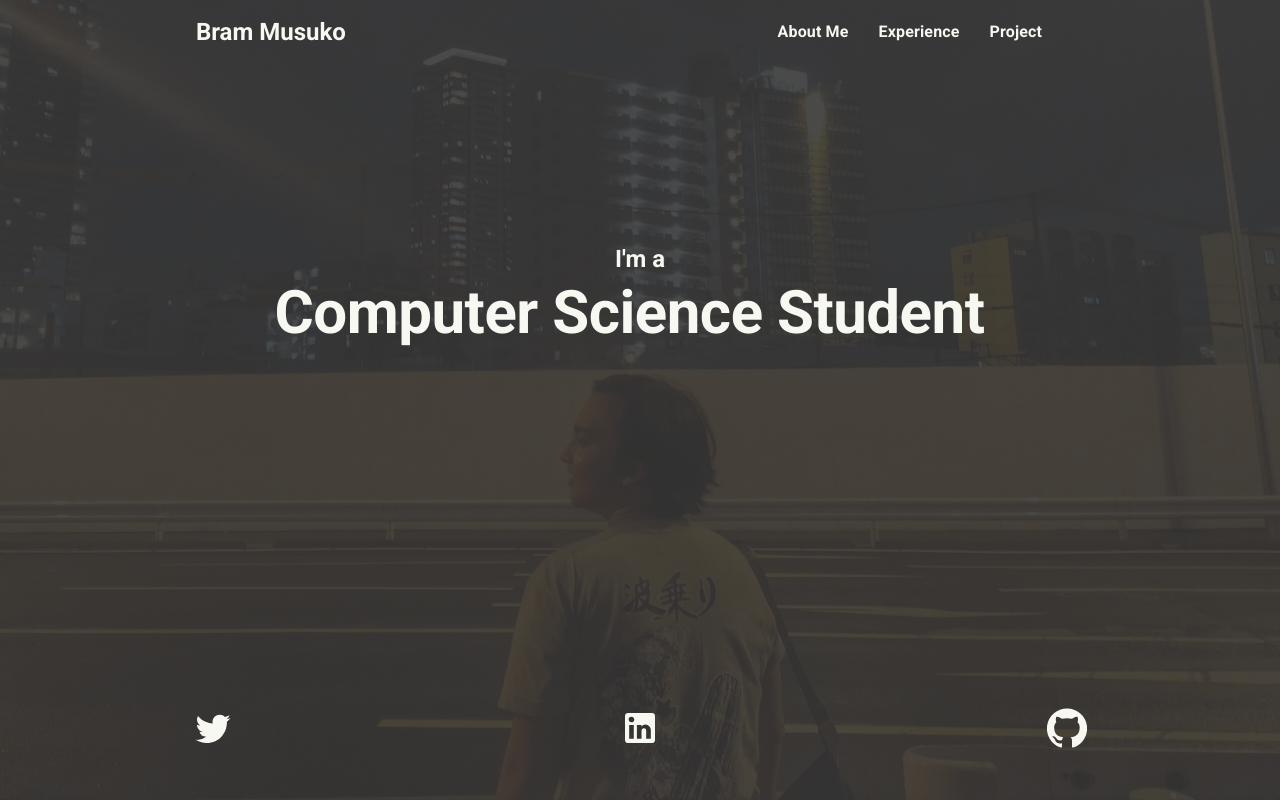
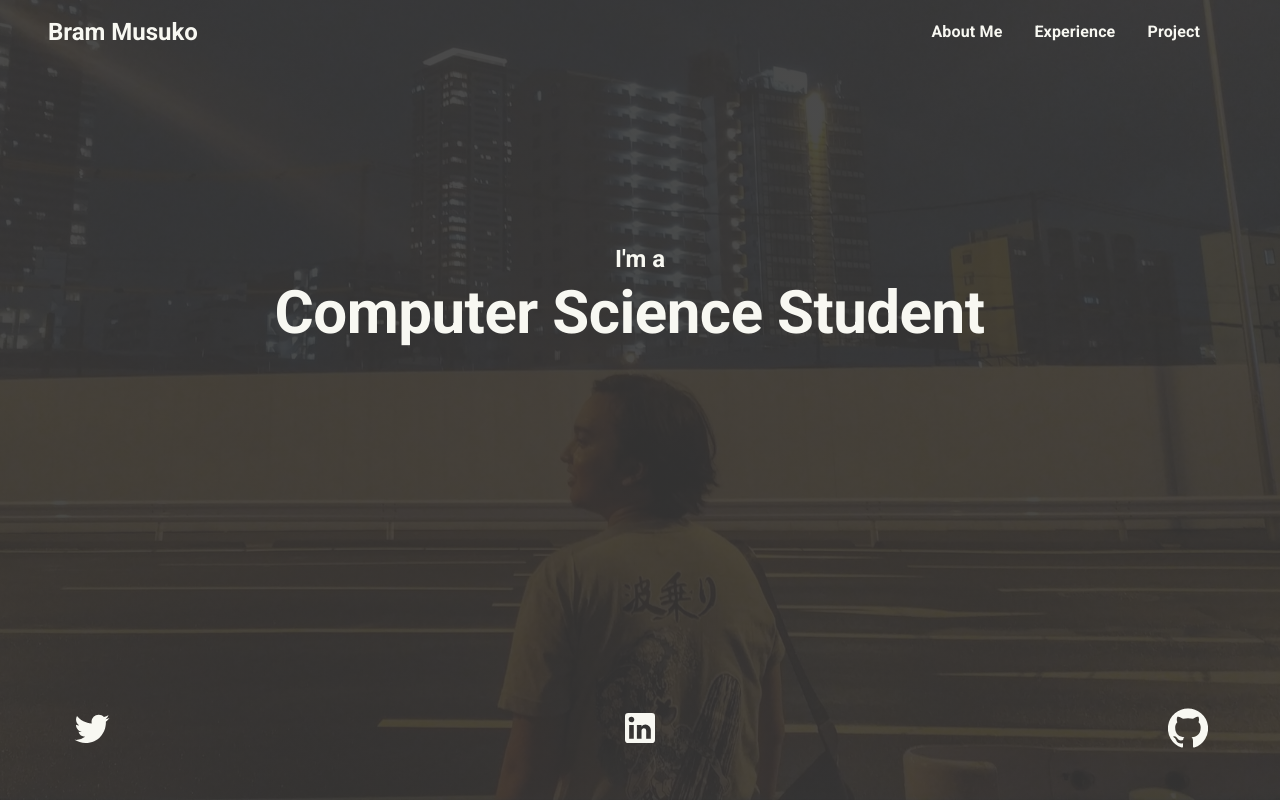
Before and after one commit to bmusuko/personal-web, a React (Create React App) app in the folder client/: page / in a window 1280 px wide. Shown: the top 800 px of the page. Built offline with nearby package versions, Linux system fonts and the light colour scheme.

Commit message:
add container in landing page

```diff
--- a/client/src/components/Homepage/Experience.js
+++ b/client/src/components/Homepage/Experience.js
@@ -33,9 +33,7 @@ const timelineElement = ExperienceData.map((exp)=>{
         >
             <h3 className="vertical-timeline-element-title">{exp.title}</h3>
             <h4 className="vertical-timeline-element-subtitle">{exp.company}</h4>
-        <p>
-        {exp.location}
-        </p>
+            <p>{exp.location}</p>
         </VerticalTimelineElement>
 )})
 
--- a/client/src/components/layout/header.js
+++ b/client/src/components/layout/header.js
@@ -6,23 +6,28 @@ import makeStyles from '@material-ui/core/styles/makeStyles';
 import Grid from '@material-ui/core/Grid';
 import AnchorLink from 'react-anchor-link-smooth-scroll';
 import colors from '../../static/dracula';
+import Hidden from '@material-ui/core/Hidden';
+import MenuIcon from '@material-ui/icons/Menu';
+import IconButton from '@material-ui/core/IconButton';
 
 const useStyles = makeStyles((theme) => ({
     title: {
       color:colors.Foreground,
       fontWeight:"bolder",
-      marginRight: 16,
-      marginLeft: -12,
     },
     rightToolbar: {
         color:colors.Foreground,
-        marginRight:30,
+        marginRight:"2rem",
         fontWeight:"bold",
     },
     anchor: {
         textDecoration:"none",
         outline: "0"
     },
+    menuIcon:{
+        fontSize:'1.5rem',
+        color:colors.Foreground
+    }
   }));
 
 
@@ -34,7 +39,7 @@ function Header() {
             <AppBar position="static" color="transparent" elevation={0}>
                 <Grid
                 container
-                justify="space-around"
+                justify="space-between"
                 alignItems="flex-start">
                     <Grid item>
                     <Toolbar>
@@ -45,6 +50,7 @@ function Header() {
                     </Grid>
                     <Grid item>
                         <Toolbar>
+                            <Hidden smDown>
                                 <AnchorLink href='#about' className={classes.anchor}>
                                     <Typography variant="subtitle1" className={classes.rightToolbar}>
                                         About Me
@@ -60,6 +66,12 @@ function Header() {
                                         Project
                                     </Typography>
                                 </AnchorLink>
+                            </Hidden>
+                            <Hidden mdUp>
+                                <IconButton>
+                                    <MenuIcon className={classes.menuIcon} />
+                                </IconButton>
+                            </Hidden>
                         </Toolbar>
                     </Grid>
                 </Grid>
--- a/client/src/pages/Homepage/index.js
+++ b/client/src/pages/Homepage/index.js
@@ -41,6 +41,16 @@ const styles = {
     },
     center:{
         textAlign:'center'
+    },
+    left:{
+        textAlign:'left',
+        paddingLeft:'3rem'
+
+    },
+    right:{
+        textAlign:'right',
+        paddingRight:'3rem'
+
     },
     maxWidth:{
         width:'100%',
@@ -104,6 +114,8 @@ function Homepage(){
     return(
         <React.Fragment>
             <Paper square style={styles.paperContainer}>
+            <Container maxWidth="lg" style={styles.gridContainer}>
+
                 <Grid
                     container
                     direction="row"
@@ -125,10 +137,10 @@ function Homepage(){
                         container
                         direction="row"
                         style={styles.gridContainer}
-                        justify="space-around"
+                        justify="space-between"
                         alignItems="flex-end"
                         >
-                            <Grid item sm={4} xs={4} style={styles.center}>
+                            <Grid item sm={4} xs={4} style={styles.left}>
                                 <a href="https://twitter.com/bmusuko" target="_blank" rel="noopener noreferrer">
                                     <TwitterIcon style={styles.icon} />
                                 </a>
@@ -138,7 +150,7 @@ function Homepage(){
                                     <LinkedInIcon style={styles.icon} />
                                 </a>
                             </Grid>
-                            <Grid item sm={4} xs={4} style={styles.center}>
+                            <Grid item sm={4} xs={4} style={styles.right}>
                                 <a href="https://github.com/bmusuko/" target="_blank" rel="noopener noreferrer">
                                     <GitHubIcon style={styles.icon} />
                                 </a>
@@ -146,6 +158,7 @@ function Homepage(){
                         </Grid>
                     </Grid>
                 </Grid>
+                </Container>
             </Paper>
             <Paper square style={styles.paperAbout} id="about">
                 <Grid
```
Lines whose indentation alone changed are shown as unchanged.
